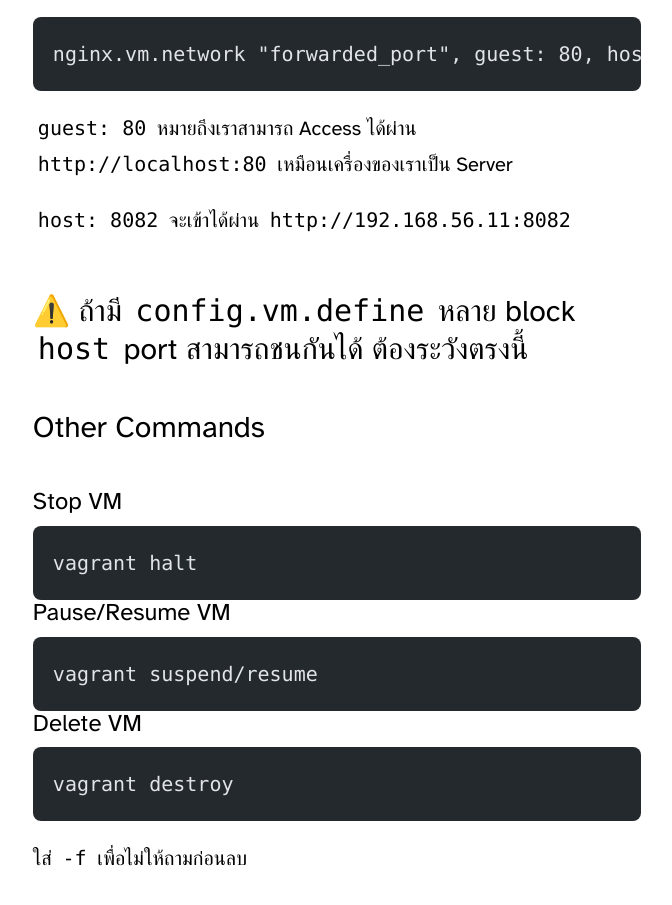
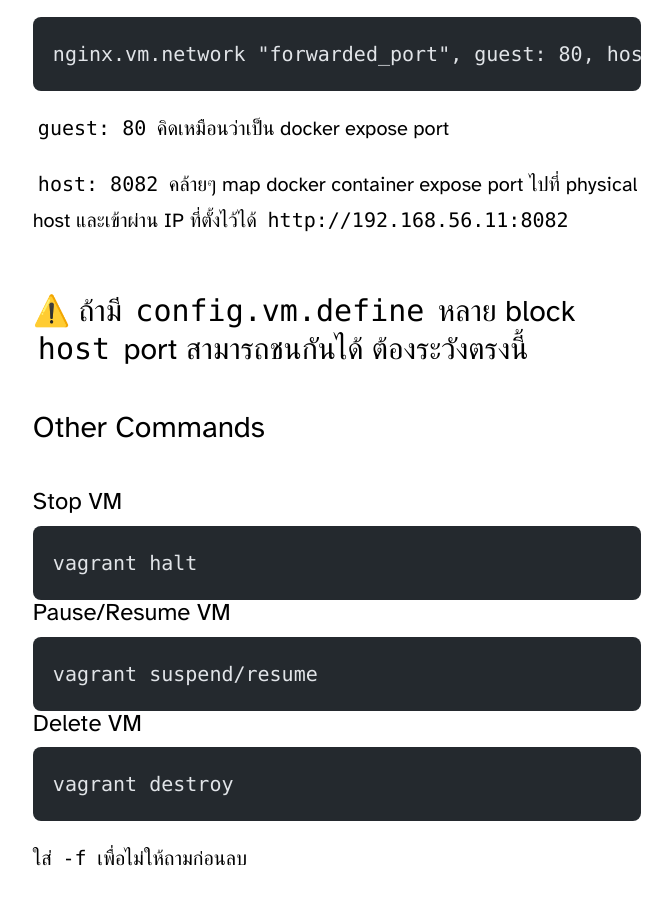
Before and after one commit to thedreambook/thedreambook.github.io, an Astro site: page /blog/hello-vagrant in a window 1280 px wide. Shown: the part 3363-4268 px from the top of the page, without its empty margins (276-948 px from the left). Built offline with nearby package versions, Linux system fonts and the light colour scheme; Astro itself is replaced by a stand-in of ours; code samples lack their colours.

Commit message:
refine explanations for Vagrant network configuration in hello-vagrant.md

````diff
--- a/src/content/blog/hello-vagrant.md
+++ b/src/content/blog/hello-vagrant.md
@@ -95,9 +95,9 @@
 nginx.vm.network "forwarded_port", guest: 80, host: 8082
 ```
 
-`guest: 80` หมายถึงเราสามารถ Access ได้ผ่าน `http://localhost:80` เหมือนเครื่องของเราเป็น Server
+`guest: 80` คิดเหมือนว่าเป็น docker expose port
 
-`host: 8082` จะเข้าได้ผ่าน `http://192.168.56.11:8082`
+`host: 8082` คล้ายๆ map docker container expose port ไปที่ physical host และเข้าผ่าน IP ที่ตั้งไว้ได้ `http://192.168.56.11:8082`
 
 <br>
 
````
